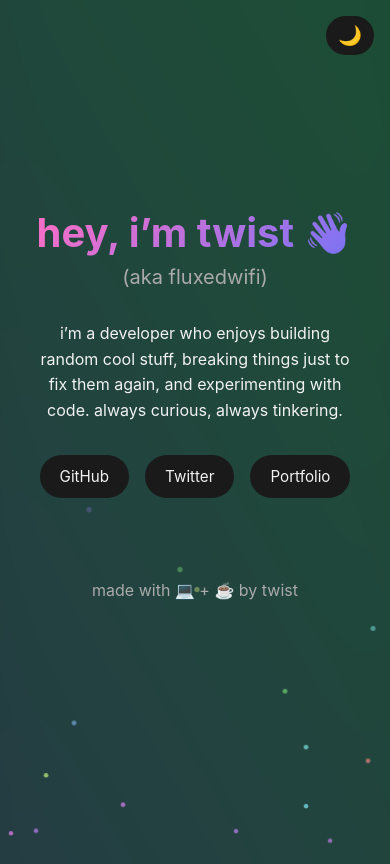
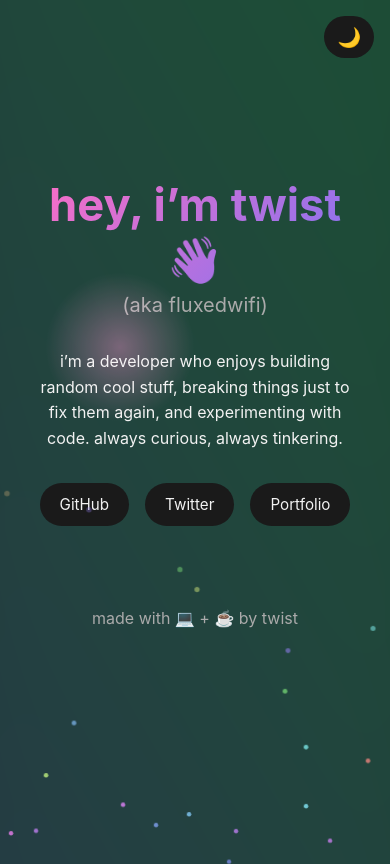
Before and after one commit to fluxedwifi/abouttwist, a plain HTML site: page index.html in a window 390 px wide. Drawn offline with Linux system fonts and the light colour scheme.

Commit message:
Update index.html

```diff
--- a/index.html
+++ b/index.html
@@ -5,7 +5,6 @@
   <meta name="viewport" content="width=device-width, initial-scale=1.0">
   <title>twist (fluxedwifi) — About Me</title>
   <style>
-    /* Reset & base styles */
     * { margin: 0; padding: 0; box-sizing: border-box; }
 
     :root {
@@ -59,13 +58,20 @@
     }
 
     h1 {
-      font-size: 2.5rem;
+      font-size: 2.7rem;
       margin-bottom: .5rem;
       background: linear-gradient(135deg, #ff6ec4, #7873f5);
       -webkit-background-clip: text;
       -webkit-text-fill-color: transparent;
-      animation: floatIn 1s ease forwards;
+      display: inline-block;
+      animation: wave 2s infinite ease-in-out;
     }
+    @keyframes wave {
+      0%, 100% { transform: rotate(0deg) scale(1); }
+      25% { transform: rotate(-2deg) scale(1.05); }
+      75% { transform: rotate(2deg) scale(1.05); }
+    }
+
     h2 {
       font-size: 1.25rem;
       font-weight: 400;
@@ -106,6 +112,19 @@
       color: var(--text);
       font-size: .95rem;
       transition: transform .2s ease, box-shadow .2s ease;
+      position: relative;
+      overflow: hidden;
+    }
+    .links a::after {
+      content: "";
+      position: absolute;
+      top: 0; left: -100%;
+      width: 100%; height: 100%;
+      background: rgba(255,255,255,0.1);
+      transition: left 0.3s;
+    }
+    .links a:hover::after {
+      left: 100%;
     }
     .links a:hover {
       transform: translateY(-3px) scale(1.05);
@@ -125,35 +144,48 @@
       right: 1rem;
       background: var(--card);
       border: none;
-      padding: .5rem .75rem;
+      padding: .6rem .8rem;
       border-radius: 999px;
       cursor: pointer;
       color: var(--text);
-      transition: background .2s ease, transform .4s ease;
       font-size: 1.2rem;
+      transition: transform 0.4s ease, background .2s ease;
     }
     .toggle-theme:hover {
-      transform: rotate(20deg) scale(1.1);
+      transform: rotate(360deg) scale(1.2);
     }
 
-    /* Floating particles for fun */
+    /* Floating particles */
     .particle {
       position: absolute;
       width: 6px;
       height: 6px;
       border-radius: 50%;
-      background: #fff;
-      opacity: 0.5;
+      opacity: 0.6;
       animation: floatUp 10s linear infinite;
     }
     @keyframes floatUp {
       from { transform: translateY(100vh) scale(0.5); opacity: 0; }
-      50% { opacity: 0.8; }
+      50% { opacity: 0.9; }
       to { transform: translateY(-10vh) scale(1); opacity: 0; }
+    }
+
+    /* Cursor glow */
+    .cursor-glow {
+      position: fixed;
+      width: 150px;
+      height: 150px;
+      background: radial-gradient(circle, rgba(255,110,196,0.4), transparent 70%);
+      border-radius: 50%;
+      pointer-events: none;
+      transform: translate(-50%, -50%);
+      mix-blend-mode: screen;
+      z-index: 2;
     }
   </style>
 </head>
 <body>
+  <div class="cursor-glow" id="cursorGlow"></div>
   <button class="toggle-theme" id="themeToggle">🌙</button>
 
   <main>
@@ -195,8 +227,8 @@
       }
     });
 
-    // Generate floating particles
-    for (let i = 0; i < 15; i++) {
+    // Floating particles
+    for (let i = 0; i < 20; i++) {
       const particle = document.createElement("div");
       particle.className = "particle";
       particle.style.left = Math.random() * 100 + "vw";
@@ -204,6 +236,13 @@
       particle.style.background = `hsl(${Math.random() * 360}, 70%, 70%)`;
       document.body.appendChild(particle);
     }
+
+    // Cursor glow
+    const glow = document.getElementById("cursorGlow");
+    document.addEventListener("mousemove", e => {
+      glow.style.left = e.clientX + "px";
+      glow.style.top = e.clientY + "px";
+    });
   </script>
 </body>
 </html>
```
